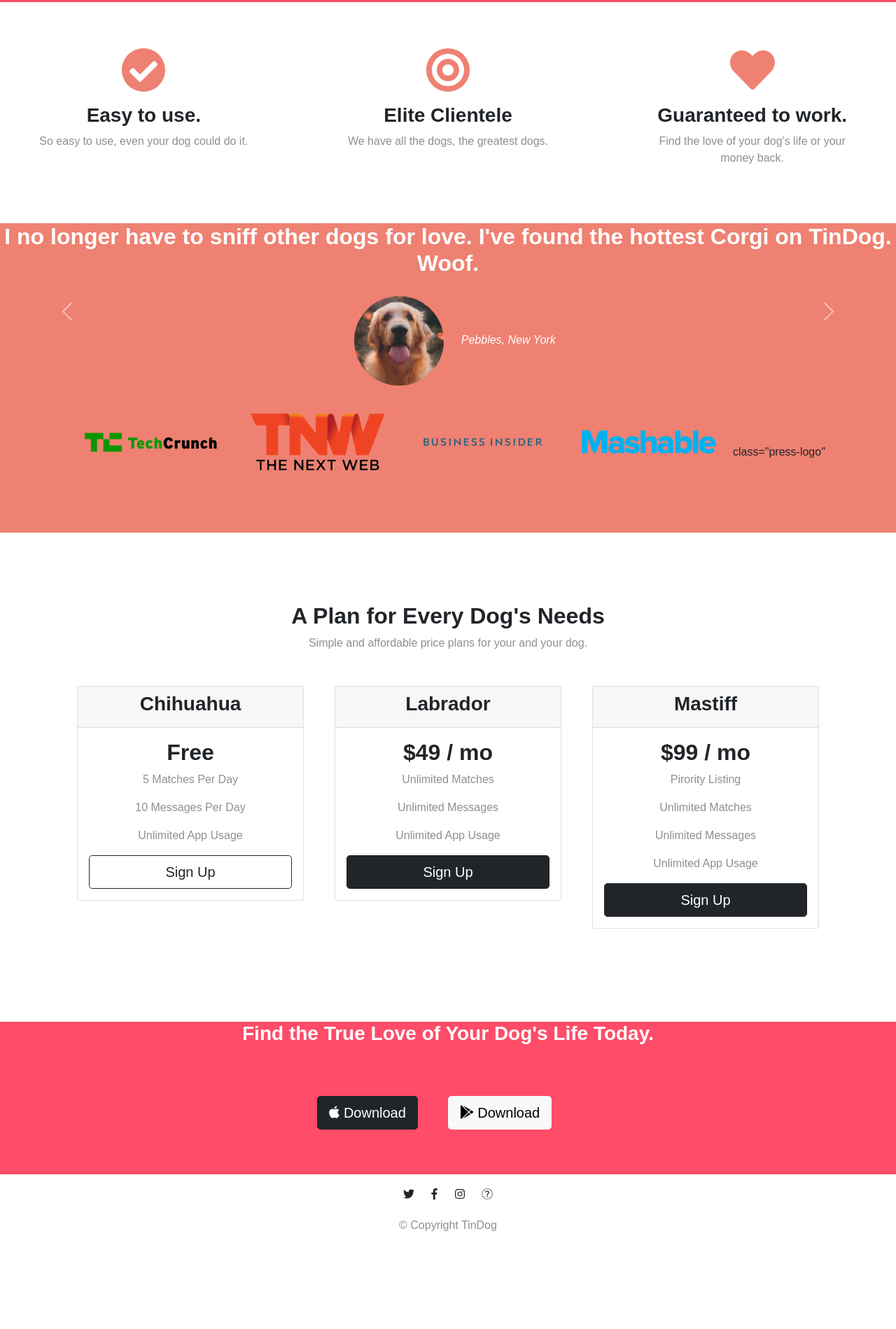
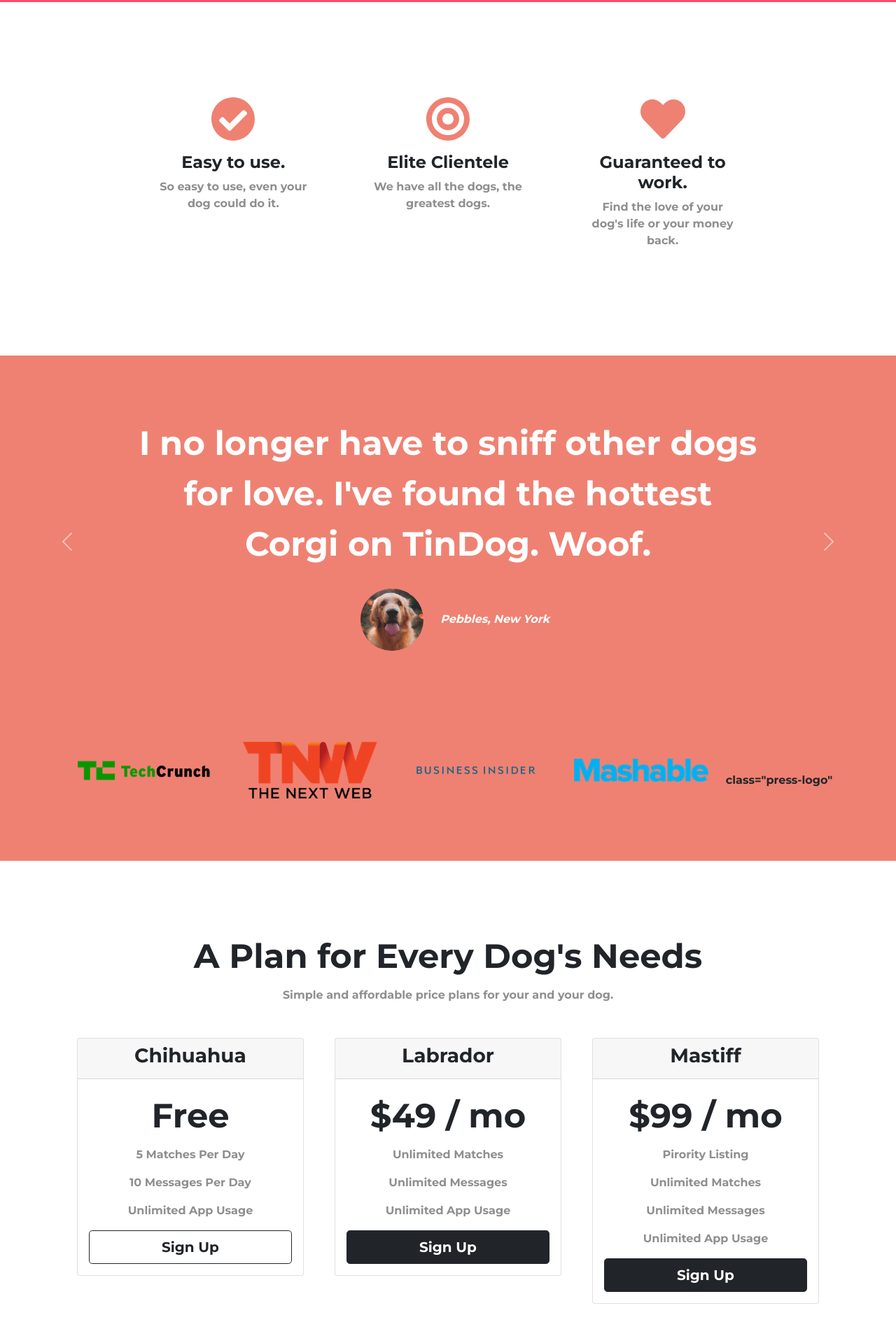
Before and after one commit to myousry33/Tindog-website, a plain HTML site: page TinDog-Start-master/index.html in a window 1280 px wide. Shown: the part 739-2638 px from the top of the page at 70% size. Before the commit the page ends 2518 px from the top, so only its background shows below. Drawn offline with nearby package versions, Linux system fonts and the light colour scheme.

Commit message:
Update index.html

```diff
--- a/TinDog-Start-master/index.html
+++ b/TinDog-Start-master/index.html
@@ -9,7 +9,10 @@
   <link rel="preconnect" href="https://fonts.googleapis.com">
   <link rel="preconnect" href="https://fonts.gstatic.com" crossorigin>
   <link href="https://fonts.googleapis.com/css2?family=Ubuntu&display=swap" rel="stylesheet">
-
+  <link href="https://fonts.googleapis.com/css2?family=Montserrat:wght@700&display=swap" rel="stylesheet">
+  <link rel="preconnect" href="https://fonts.googleapis.com">
+  <link rel="preconnect" href="https://fonts.gstatic.com" crossorigin>
+  <link href="https://fonts.googleapis.com/css2?family=Montserrat:wght@700&display=swap" rel="stylesheet">
 
 
   <!-- css stylesheet -->
@@ -42,13 +45,13 @@
         <div class="collapse navbar-collapse" id="navbarSupportedContent">
           <ul class="navbar-nav ms-auto">
             <li class="nav-item">
-              <a class="nav-link" href="">Contact</a>
+              <a class="nav-link" href="#footer">Contact</a>
             </li>
             <li class="nav-item">
-              <a class="nav-link" href="">Pricing</a>
+              <a class="nav-link" href="#pricing">Pricing</a>
             </li>
             <li class="nav-item">
-              <a class="nav-link" href="">Download</a>
+              <a class="nav-link" href="#cta">Download</a>
             </li>
           </ul>
         </div>
@@ -59,7 +62,7 @@
 
       <div class="row">
         <div class="col-lg-6">
-          <h1>Meet new and interesting dogs nearby.</h1>
+          <h1 class="big-heading">Meet new and interesting dogs nearby.</h1>
           <button type="button" class="btn btn-dark btn-lg download-button"><i class="fab fa-apple"></i> Download</button>
           <button type="button" class="btn btn-outline-light btn-lg download-button"> <i class="fab fa-google-play"></i> Download</button>
         </div>
@@ -77,22 +80,24 @@
   <!-- Features -->
 
   <section id="features">
+    <div class="container-fluid">
 
       <div class="row">
         <div class="featured-box col-lg-4">
           <i class="icon fas fa-check-circle fa-4x"></i>
-        <h3>Easy to use.</h3>
+          <h3 class="feature-title">Easy to use.</h3>
           <p>So easy to use, even your dog could do it.</p>
         </div>
         <div class="featured-box col-lg-4">
           <i class="icon fas fa-bullseye fa-4x"></i>
-        <h3>Elite Clientele</h3>
+          <h3 class="feature-title">Elite Clientele</h3>
           <p>We have all the dogs, the greatest dogs.</p>
         </div>
         <div class="featured-box col-lg-4">
           <i class="icon fas fa-heart fa-4x"></i>
-        <h3>Guaranteed to work.</h3>
+          <h3 class="feature-title">Guaranteed to work.</h3>
           <p>Find the love of your dog's life or your money back.</p>
+        </div>
       </div>
     </div>
   </section>
@@ -103,12 +108,12 @@
   <section id="testimonials">
     <div id="carousel-slider" class="carousel slide" data-bs-interval="false">
       <div class="carousel-inner">
-        <div class="carousel-item active">
-          <h2>I no longer have to sniff other dogs for love. I've found the hottest Corgi on TinDog. Woof.</h2>
+        <div class="carousel-item active container-fluid">
+          <h2 class="testimonial-text">I no longer have to sniff other dogs for love. I've found the hottest Corgi on TinDog. Woof.</h2>
           <img class="testimonial-image" src="images/dog-img.jpg" alt="dog-profile">
           <em>Pebbles, New York</em>
         </div>
-        <div class="carousel-item">
+        <div class="carousel-item container-fluid">
           <h2 class="testimonial-text">My dog used to be so lonely, but with TinDog's help, they've found the love of their life. I think.</h2>
           <img class="testimonial-image" src="images/lady-img.jpg" alt="lady-profile">
           <em>Beverly, Illinois</em>
@@ -142,7 +147,7 @@
 
   <section id="pricing">
 
-    <h2>A Plan for Every Dog's Needs</h2>
+    <h2 class="section-heading">A Plan for Every Dog's Needs</h2>
     <p>Simple and affordable price plans for your and your dog.</p>
     <div class="row">
 
@@ -152,7 +157,7 @@
             <h3>Chihuahua</h3>
           </div>
           <div class="card-body">
-            <h2>Free</h2>
+            <h2 class="price-text">Free</h2>
             <p>5 Matches Per Day</p>
             <p>10 Messages Per Day</p>
             <p>Unlimited App Usage</p>
@@ -167,7 +172,7 @@
             <h3>Labrador</h3>
           </div>
           <div class="card-body">
-            <h2>$49 / mo</h2>
+            <h2 class="price-text">$49 / mo</h2>
             <p>Unlimited Matches</p>
             <p>Unlimited Messages</p>
             <p>Unlimited App Usage</p>
@@ -182,7 +187,7 @@
             <h3>Mastiff</h3>
           </div>
           <div class="card-body">
-            <h2>$99 / mo</h2>
+            <h2 class="price-text">$99 / mo</h2>
             <p>Pirority Listing</p>
             <p>Unlimited Matches</p>
             <p>Unlimited Messages</p>
@@ -198,24 +203,25 @@
   <!-- Call to Action -->
 
   <section id="cta">
-
-    <h3>Find the True Love of Your Dog's Life Today.</h3>
+    <div class="container-fluid">
+      <h3 class="big-heading">Find the True Love of Your Dog's Life Today.</h3>
       <button type="button" class="btn btn-lg btn-dark download-cta"><i class="fab fa-apple"></i> Download</button>
       <button type="button" class="btn btn-light btn-lg download-cta"><i class="fab fa-google-play"></i> Download</button>
-
+    </div>
   </section>
 
 
   <!-- Footer -->
 
   <footer id="footer">
+    <div class="container-fluid">
+
       <i class="fab fa-twitter footer-icon"></i>
       <i class="fab fa-facebook-f footer-icon"></i>
       <i class="fab fa-instagram footer-icon"></i>
-    <i class="fab fa-envelope footer-icon"></i>
-
+      <i class="fas fa-envelope footer-icon"></i>
     <p>© Copyright TinDog</p>
-
+    </div>
   </footer>
 
 
```
Lines whose indentation alone changed are shown as unchanged.
